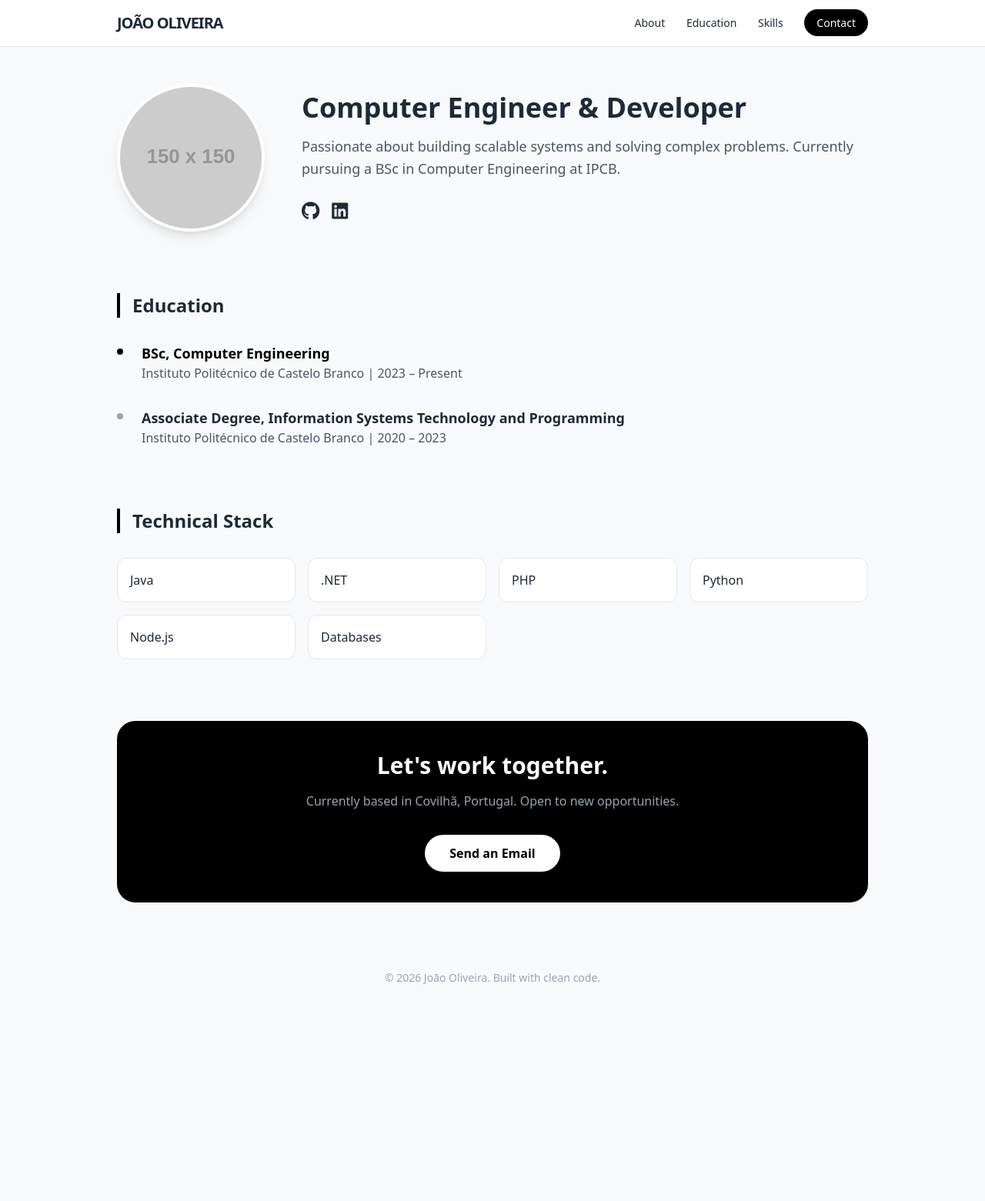
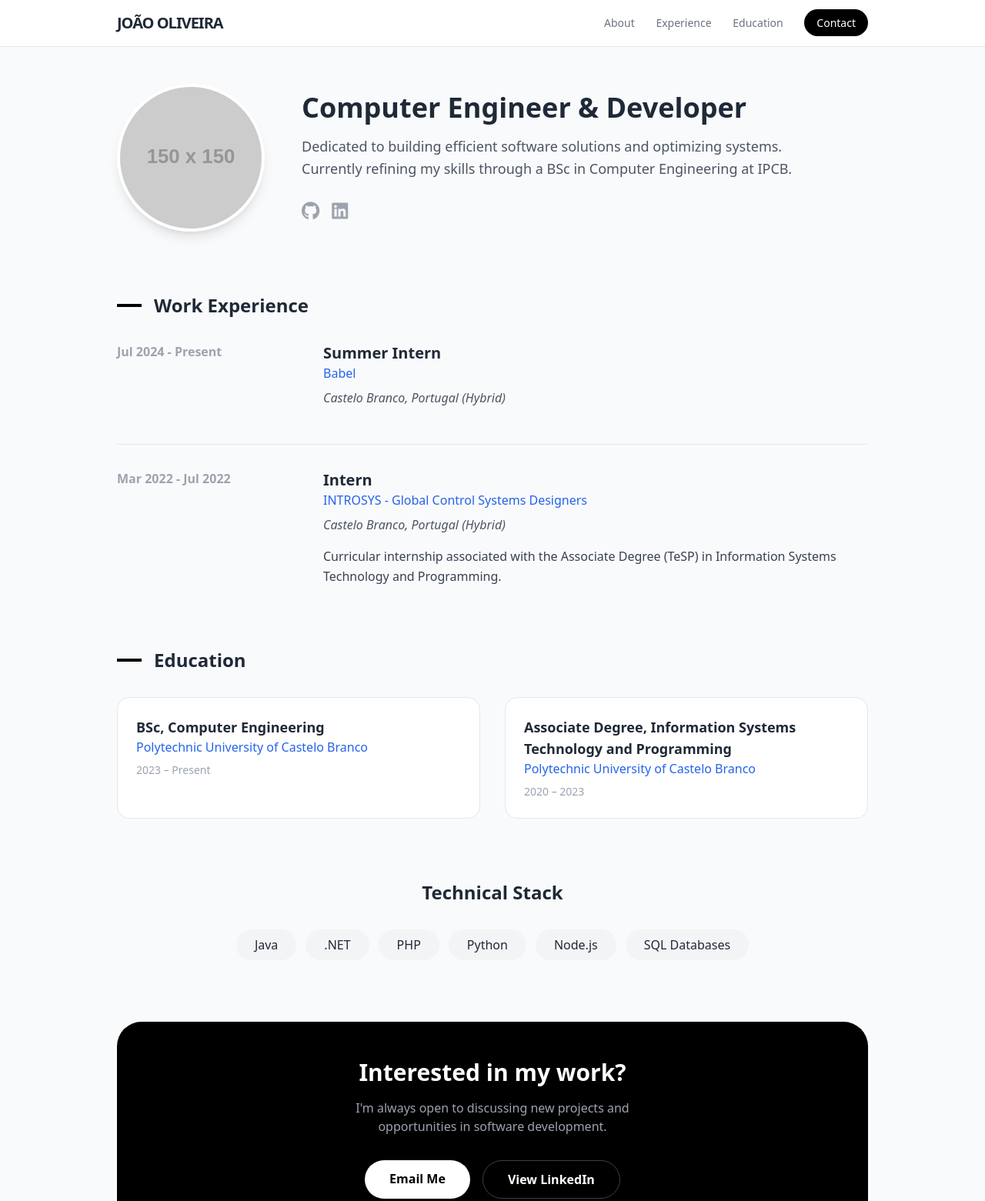
Before and after one commit to JChorao/JChorao.github.io, a plain HTML site: page index.html in a window 1280 px wide. Shown: the top 1561 px of the page at 77% size. Before the commit the page ends 1321 px from the top, so only its background shows below. Drawn offline with nearby package versions, Linux system fonts and the light colour scheme; placeholder pictures from the web are drawn by us.

Commit message:
Update 1.1

```diff
--- a/index.html
+++ b/index.html
@@ -9,77 +9,119 @@
 </head>
 <body class="bg-gray-50 text-gray-800 font-sans">
 
-    <!-- Hero Section -->
+    <!-- Header -->
     <header class="bg-white border-b sticky top-0 z-50">
         <div class="max-w-5xl mx-auto px-6 py-4 flex justify-between items-center">
             <h1 class="text-xl font-bold tracking-tighter">JOÃO OLIVEIRA</h1>
-            <nav class="space-x-6 text-sm font-medium">
-                <a href="#about" class="hover:text-blue-600">About</a>
-                <a href="#education" class="hover:text-blue-600">Education</a>
-                <a href="#skills" class="hover:text-blue-600">Skills</a>
-                <a href="#contact" class="bg-black text-white px-4 py-2 rounded-full hover:bg-gray-800">Contact</a>
+            <nav class="space-x-6 text-sm font-medium text-gray-500">
+                <a href="#about" class="hover:text-black">About</a>
+                <a href="#experience" class="hover:text-black">Experience</a>
+                <a href="#education" class="hover:text-black">Education</a>
+                <a href="#contact" class="bg-black text-white px-4 py-2 rounded-full hover:bg-gray-800 transition">Contact</a>
             </nav>
         </div>
     </header>
 
     <main class="max-w-5xl mx-auto px-6 py-12">
 
-        <!-- Profile & Intro -->
+        <!-- Intro -->
         <section id="about" class="flex flex-col md:flex-row items-center gap-12 mb-20">
-            <img src="https://via.placeholder.com/150" alt="João Oliveira" class="w-48 h-48 rounded-full border-4 border-white shadow-lg">
+            <div class="w-48 h-48 rounded-full overflow-hidden border-4 border-white shadow-lg flex-shrink-0">
+                <img src="https://via.placeholder.com/150" alt="João Oliveira" class="w-full h-full object-cover">
+            </div>
             <div>
                 <h2 class="text-4xl font-extrabold mb-4">Computer Engineer & Developer</h2>
-                <p class="text-lg text-gray-600 leading-relaxed">
-                    Passionate about building scalable systems and solving complex problems. Currently pursuing a BSc in Computer Engineering at IPCB.
+                <p class="text-lg text-gray-600 leading-relaxed max-w-2xl">
+                    Dedicated to building efficient software solutions and optimizing systems. Currently refining my skills through a BSc in Computer Engineering at IPCB.
                 </p>
-                <div class="mt-6 flex gap-4">
-                    <a href="https://github.com/JChorao" class="text-2xl hover:text-gray-600"><i class="fab fa-github"></i></a>
-                    <a href="https://linkedin.com/in/joao-oliveira-4462b2231" class="text-2xl hover:text-blue-600"><i class="fab fa-linkedin"></i></a>
+                <div class="mt-6 flex gap-4 text-gray-400">
+                    <a href="https://github.com/JChorao" target="_blank" class="text-2xl hover:text-black"><i class="fab fa-github"></i></a>
+                    <a href="https://linkedin.com/in/joao-oliveira-4462b2231" target="_blank" class="text-2xl hover:text-blue-600"><i class="fab fa-linkedin"></i></a>
+                </div>
+            </div>
+        </section>
+
+        <!-- Work Experience -->
+        <section id="experience" class="mb-20">
+            <h3 class="text-2xl font-bold mb-8 flex items-center">
+                <span class="w-8 h-1 bg-black mr-4"></span> Work Experience
+            </h3>
+            <div class="space-y-12">
+                <!-- Babel -->
+                <div class="flex flex-col md:flex-row md:gap-8">
+                    <div class="md:w-1/4 mb-2">
+                        <p class="font-bold text-gray-400">Jul 2024 - Present</p>
+                    </div>
+                    <div class="md:w-3/4">
+                        <h4 class="text-xl font-bold">Summer Intern</h4>
+                        <p class="text-blue-600 font-medium mb-2">Babel</p>
+                        <p class="text-gray-600 italic">Castelo Branco, Portugal (Hybrid)</p>
+                    </div>
+                </div>
+
+                <!-- Introsys -->
+                <div class="flex flex-col md:flex-row md:gap-8 border-t pt-8">
+                    <div class="md:w-1/4 mb-2">
+                        <p class="font-bold text-gray-400">Mar 2022 - Jul 2022</p>
+                    </div>
+                    <div class="md:w-3/4">
+                        <h4 class="text-xl font-bold">Intern</h4>
+                        <p class="text-blue-600 font-medium mb-2">INTROSYS - Global Control Systems Designers</p>
+                        <p class="text-gray-600 mb-4 italic">Castelo Branco, Portugal (Hybrid)</p>
+                        <p class="text-gray-700 leading-relaxed">
+                            Curricular internship associated with the Associate Degree (TeSP) in Information Systems Technology and Programming.
+                        </p>
+                    </div>
                 </div>
             </div>
         </section>
 
         <!-- Education -->
         <section id="education" class="mb-20">
-            <h3 class="text-2xl font-bold mb-8 border-l-4 border-black pl-4">Education</h3>
-            <div class="space-y-8">
-                <div class="relative pl-8 before:content-[''] before:absolute before:left-0 before:top-2 before:w-2 before:h-2 before:bg-black before:rounded-full">
-                    <h4 class="font-bold text-lg text-black">BSc, Computer Engineering</h4>
-                    <p class="text-gray-600">Instituto Politécnico de Castelo Branco | 2023 – Present</p>
+            <h3 class="text-2xl font-bold mb-8 flex items-center">
+                <span class="w-8 h-1 bg-black mr-4"></span> Education
+            </h3>
+            <div class="grid md:grid-cols-2 gap-8">
+                <div class="bg-white p-6 rounded-2xl border">
+                    <h4 class="font-bold text-lg">BSc, Computer Engineering</h4>
+                    <p class="text-blue-600">Polytechnic University of Castelo Branco</p>
+                    <p class="text-gray-400 text-sm mt-2">2023 – Present</p>
                 </div>
-                <div class="relative pl-8 before:content-[''] before:absolute before:left-0 before:top-2 before:w-2 before:h-2 before:bg-gray-400 before:rounded-full">
+                <div class="bg-white p-6 rounded-2xl border">
                     <h4 class="font-bold text-lg">Associate Degree, Information Systems Technology and Programming</h4>
-                    <p class="text-gray-600">Instituto Politécnico de Castelo Branco | 2020 – 2023</p>
+                    <p class="text-blue-600">Polytechnic University of Castelo Branco</p>
+                    <p class="text-gray-400 text-sm mt-2">2020 – 2023</p>
                 </div>
             </div>
         </section>
 
-        <!-- Skills Grid -->
-        <section id="skills" class="mb-20">
-            <h3 class="text-2xl font-bold mb-8 border-l-4 border-black pl-4">Technical Stack</h3>
-            <div class="grid grid-cols-2 md:grid-cols-4 gap-4">
-                <div class="bg-white p-4 rounded-xl border hover:shadow-md transition">Java</div>
-                <div class="bg-white p-4 rounded-xl border hover:shadow-md transition">.NET</div>
-                <div class="bg-white p-4 rounded-xl border hover:shadow-md transition">PHP</div>
-                <div class="bg-white p-4 rounded-xl border hover:shadow-md transition">Python</div>
-                <div class="bg-white p-4 rounded-xl border hover:shadow-md transition">Node.js</div>
-                <div class="bg-white p-4 rounded-xl border hover:shadow-md transition">Databases</div>
+        <!-- Skills -->
+        <section id="skills" class="mb-20 text-center">
+            <h3 class="text-2xl font-bold mb-8">Technical Stack</h3>
+            <div class="flex flex-wrap justify-center gap-3">
+                <span class="px-6 py-2 bg-gray-100 rounded-full font-medium">Java</span>
+                <span class="px-6 py-2 bg-gray-100 rounded-full font-medium">.NET</span>
+                <span class="px-6 py-2 bg-gray-100 rounded-full font-medium">PHP</span>
+                <span class="px-6 py-2 bg-gray-100 rounded-full font-medium">Python</span>
+                <span class="px-6 py-2 bg-gray-100 rounded-full font-medium">Node.js</span>
+                <span class="px-6 py-2 bg-gray-100 rounded-full font-medium">SQL Databases</span>
             </div>
         </section>
 
-        <!-- Contact -->
-        <section id="contact" class="bg-black text-white p-10 rounded-3xl text-center">
-            <h3 class="text-3xl font-bold mb-4">Let's work together.</h3>
-            <p class="text-gray-400 mb-8">Currently based in Covilhã, Portugal. Open to new opportunities.</p>
-            <a href="mailto:joao.97.oliveira@gmail.com" class="inline-block bg-white text-black px-8 py-3 rounded-full font-bold hover:bg-gray-200 transition">
-                Send an Email
-            </a>
+        <!-- Contact CTA -->
+        <section id="contact" class="bg-black text-white p-12 rounded-[2rem] text-center">
+            <h3 class="text-3xl font-bold mb-4">Interested in my work?</h3>
+            <p class="text-gray-400 mb-8 max-w-md mx-auto">I'm always open to discussing new projects and opportunities in software development.</p>
+            <div class="flex flex-col md:flex-row gap-4 justify-center">
+                <a href="mailto:joao.97.oliveira@gmail.com" class="bg-white text-black px-8 py-3 rounded-full font-bold hover:bg-gray-200 transition">Email Me</a>
+                <a href="https://linkedin.com/in/joao-oliveira-4462b2231" class="border border-gray-700 px-8 py-3 rounded-full font-bold hover:bg-gray-900 transition">View LinkedIn</a>
+            </div>
         </section>
 
     </main>
 
-    <footer class="py-10 text-center text-gray-400 text-sm">
-        © 2026 João Oliveira. Built with clean code.
+    <footer class="py-12 text-center text-gray-400 text-xs uppercase tracking-widest">
+        © 2026 João Oliveira
     </footer>
 
 </body>
```
